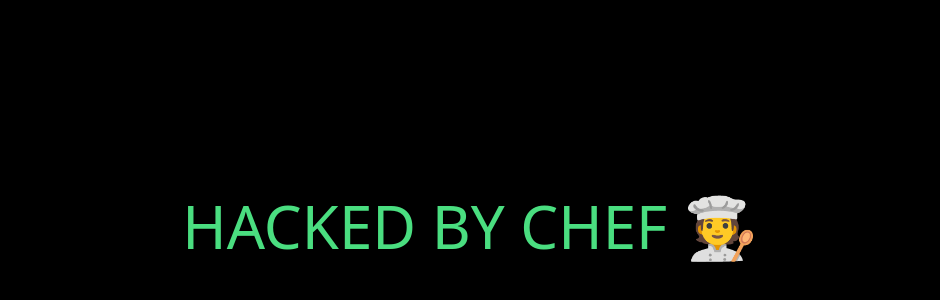
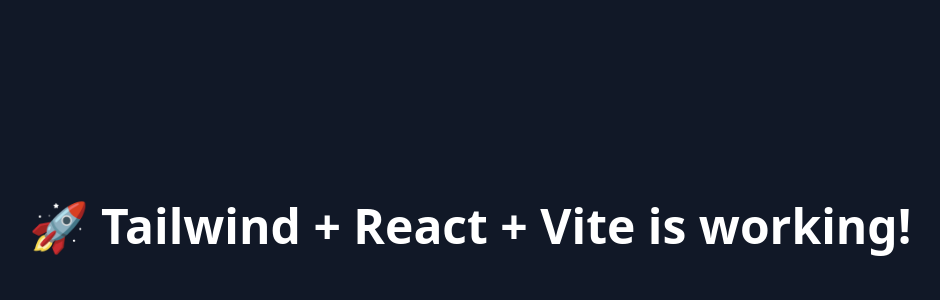
Before and after one commit to alet36/Project-VISTA, a React (Vite) app: page / in a window 1280 px wide. Shown: the part 174-474 px from the top of the page, without its empty margins (170-1110 px from the left). Built offline with nearby package versions, Linux system fonts and the light colour scheme.

Commit message:
1st lock App.jsx

```diff
--- a/src/App.jsx
+++ b/src/App.jsx
@@ -1,10 +1,11 @@
-import React from "react"; // 👈 add this line
+import React from "react";
 
 export default function App() {
-  console.log("✅ App.jsx is rendering");
   return (
-    <div className="bg-black text-green-400 min-h-screen flex items-center justify-center text-6xl">
-      HACKED BY CHEF 🧑‍🍳
+    <div className="flex min-h-screen items-center justify-center bg-gray-900">
+      <h1 className="text-5xl font-bold text-white">
+        🚀 Tailwind + React + Vite is working!
+      </h1>
     </div>
   );
 }
```
